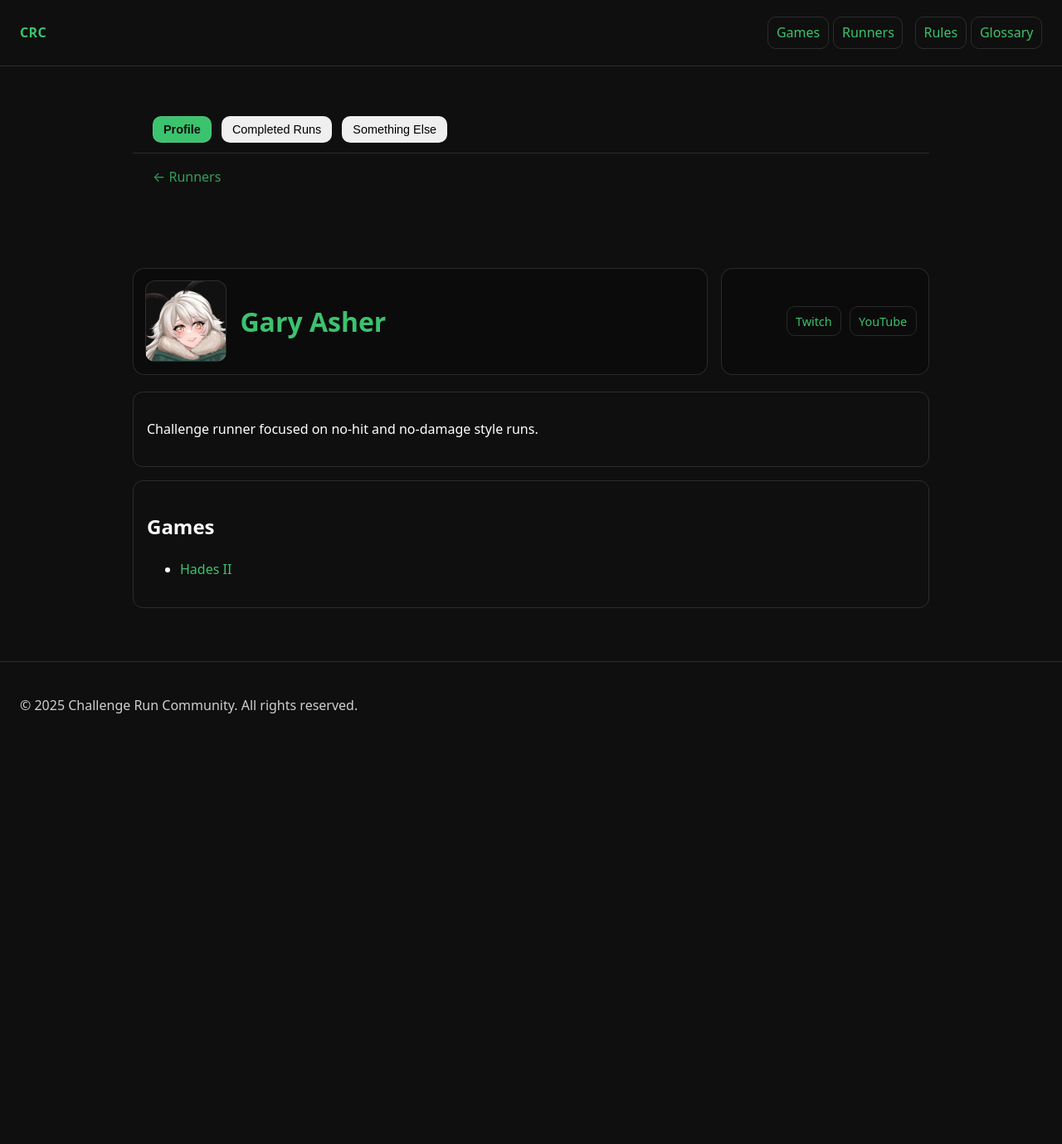
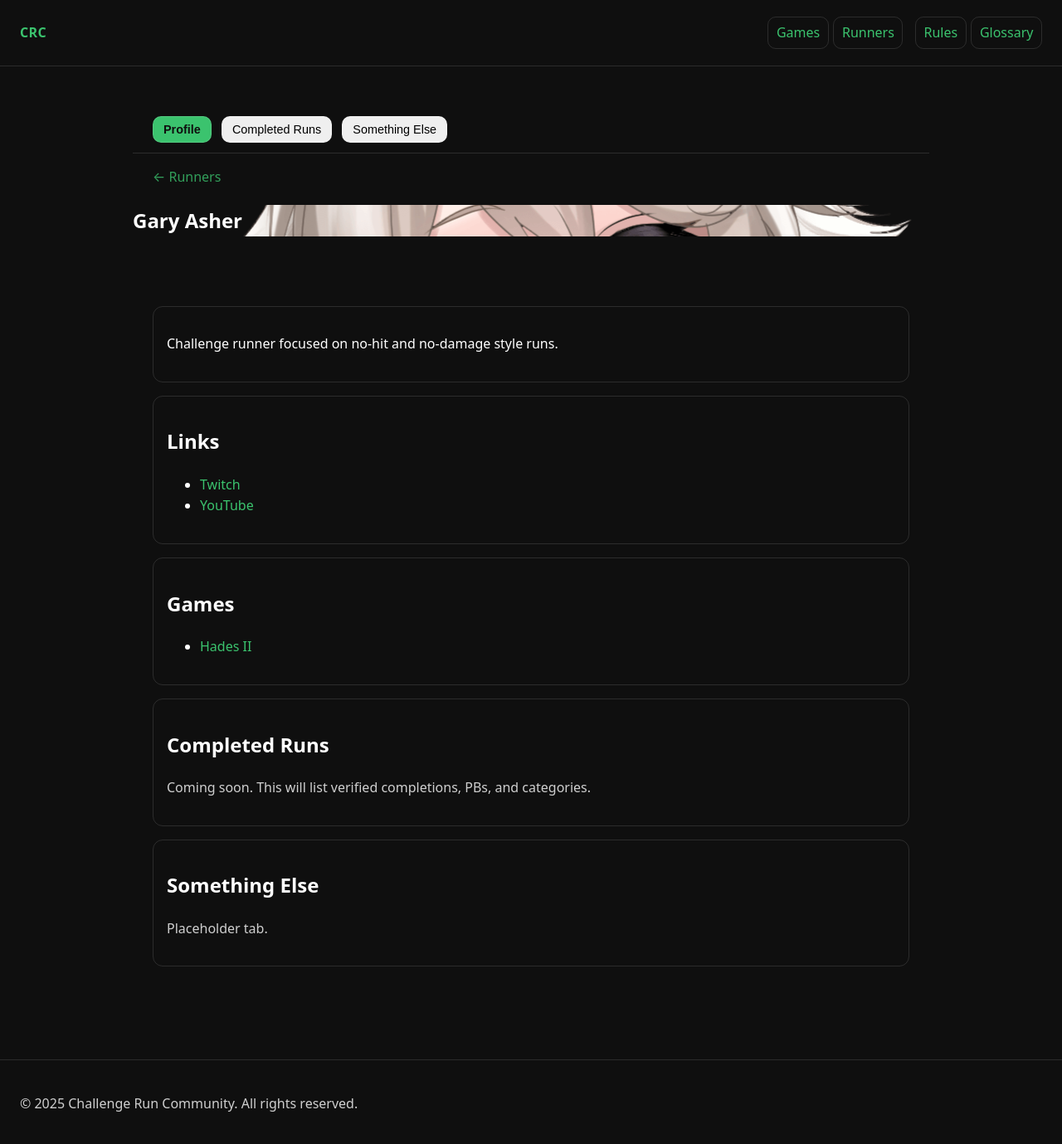
Before and after one commit to GaryAsher/challenge-run-site, a Jekyll site: the page built from _runners/gary-asher.md, in a window 1280 px wide and 1384 px high. Shown: the top 1379 px of the window at 83% size. Built offline with Jekyll 4.4.1, drawn with Linux system fonts in a browser that asks for light colours.

Commit message:
Add JS for Runs and Other tab

```diff
--- a/_layouts/runner.html
+++ b/_layouts/runner.html
@@ -2,7 +2,7 @@
 layout: default
 ---
 
-<nav class="runner-tabs">
+<nav class="runner-tabs" id="runner-tabs">
   <button class="tab active" data-tab="profile" type="button">Profile</button>
   <button class="tab" data-tab="runs" type="button">Completed Runs</button>
   <button class="tab" data-tab="other" type="button">Something Else</button>
@@ -12,42 +12,33 @@
   <a href="{{ '/runners/' | relative_url }}">← Runners</a>
 </p>
 
+{% assign avatar = page.cover | default: "/assets/img/site/default-runner.png" %}
+
+<section class="runner-hero"
+  style="background-image: url('{{ avatar | relative_url }}'); background-position: {{ page.cover_position | default: 'center' }};">
+  <div class="runner-hero__overlay">
+    <div class="runner-hero__content">
+      <h1>{{ page.name }}</h1>
+      {% if page.status %}<p class="muted">{{ page.status }}</p>{% endif %}
+    </div>
+  </div>
+</section>
+
 <div class="container">
-  <!-- tab panels go here -->
-</div>
 
-  <div class="runner-top">
-    <div class="runner-left">
-      {% if page.cover %}
-        <div class="runner-avatar"
-             style="background-image: url('{{ page.cover | relative_url }}');">
-        </div>
-      {% else %}
-        <div class="runner-avatar runner-avatar--empty"></div>
+  <!-- PROFILE PANEL -->
+  <section class="tab-panel active" data-panel="profile">
+    {% if content and content != "" %}
+      <div class="card">{{ content }}</div>
     {% endif %}
 
-      <div class="runner-name">
-        <h1>{{ page.name }}</h1>
+    <div class="card">
+      <h2>Links</h2>
+      <ul>
+        {% if page.twitch %}<li><a href="{{ page.twitch }}" target="_blank" rel="noreferrer">Twitch</a></li>{% endif %}
+        {% if page.youtube %}<li><a href="{{ page.youtube }}" target="_blank" rel="noreferrer">YouTube</a></li>{% endif %}
+      </ul>
     </div>
-    </div>
-
-    <div class="runner-right">
-      <div class="runner-links">
-        {% if page.twitch %}
-          <a class="runner-link" href="{{ page.twitch }}" target="_blank" rel="noreferrer">Twitch</a>
-        {% endif %}
-        {% if page.youtube %}
-          <a class="runner-link" href="{{ page.youtube }}" target="_blank" rel="noreferrer">YouTube</a>
-        {% endif %}
-      </div>
-    </div>
-  </div>
-
-  {% if content and content != "" %}
-    <div class="card">
-      {{ content }}
-    </div>
-  {% endif %}
 
     {% if page.games %}
       <div class="card">
@@ -64,4 +55,38 @@
         </ul>
       </div>
     {% endif %}
+  </section>
+
+  <!-- RUNS PANEL -->
+  <section class="tab-panel" data-panel="runs">
+    <div class="card">
+      <h2>Completed Runs</h2>
+      <p class="muted">Coming soon. This will list verified completions, PBs, and categories.</p>
     </div>
+  </section>
+
+  <!-- OTHER PANEL -->
+  <section class="tab-panel" data-panel="other">
+    <div class="card">
+      <h2>Something Else</h2>
+      <p class="muted">Placeholder tab.</p>
+    </div>
+  </section>
+
+</div>
+
+<script>
+  (function () {
+    const tabs = Array.from(document.querySelectorAll(".runner-tabs .tab"));
+    const panels = Array.from(document.querySelectorAll(".tab-panel"));
+
+    function setActive(name) {
+      for (const t of tabs) t.classList.toggle("active", t.dataset.tab === name);
+      for (const p of panels) p.classList.toggle("active", p.dataset.panel === name);
+    }
+
+    tabs.forEach(t => {
+      t.addEventListener("click", () => setActive(t.dataset.tab));
+    });
+  })();
+</script>
```
Lines whose indentation alone changed are shown as unchanged.
